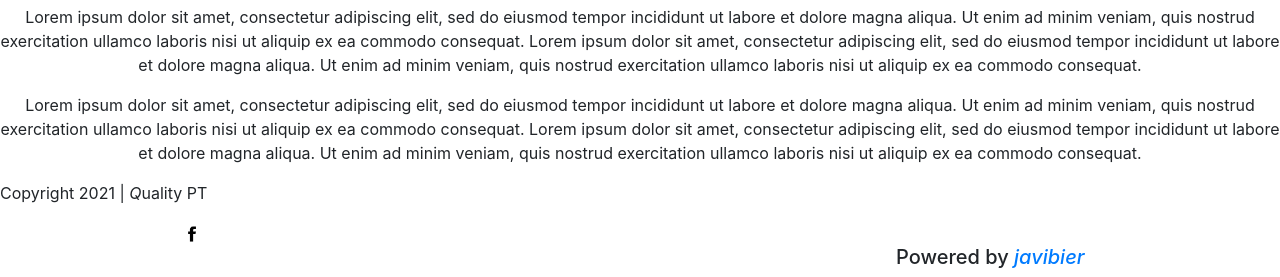
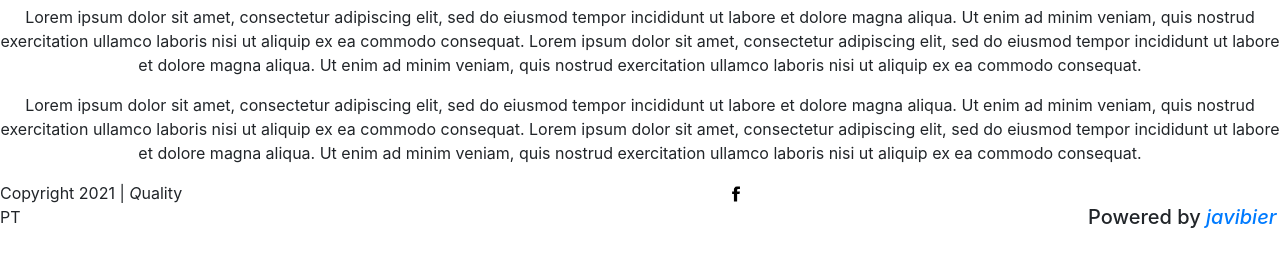
Before and after one commit to javibier/my_pt2, a website built with Parcel: page index.html in a window 1280 px wide. Shown: the part 818-1095 px from the top of the page. After the commit the page ends 1063 px from the top, so only its background shows below. Built offline with nearby package versions, Linux system fonts and the light colour scheme.

Commit message:
revise footer section/main

```diff
--- a/css/main.css
+++ b/css/main.css
@@ -148,18 +148,17 @@ footer {
 
 .copyright {
   float: left;
-  width: 30%;
+  width: 15%;
 }
 
 .social {
   text-align: center;
-  width: 30%;
 }
 
 
 .javibier {
   float: right;
-  width: 30%;
+  width: 15%;
 }
 
 
```
